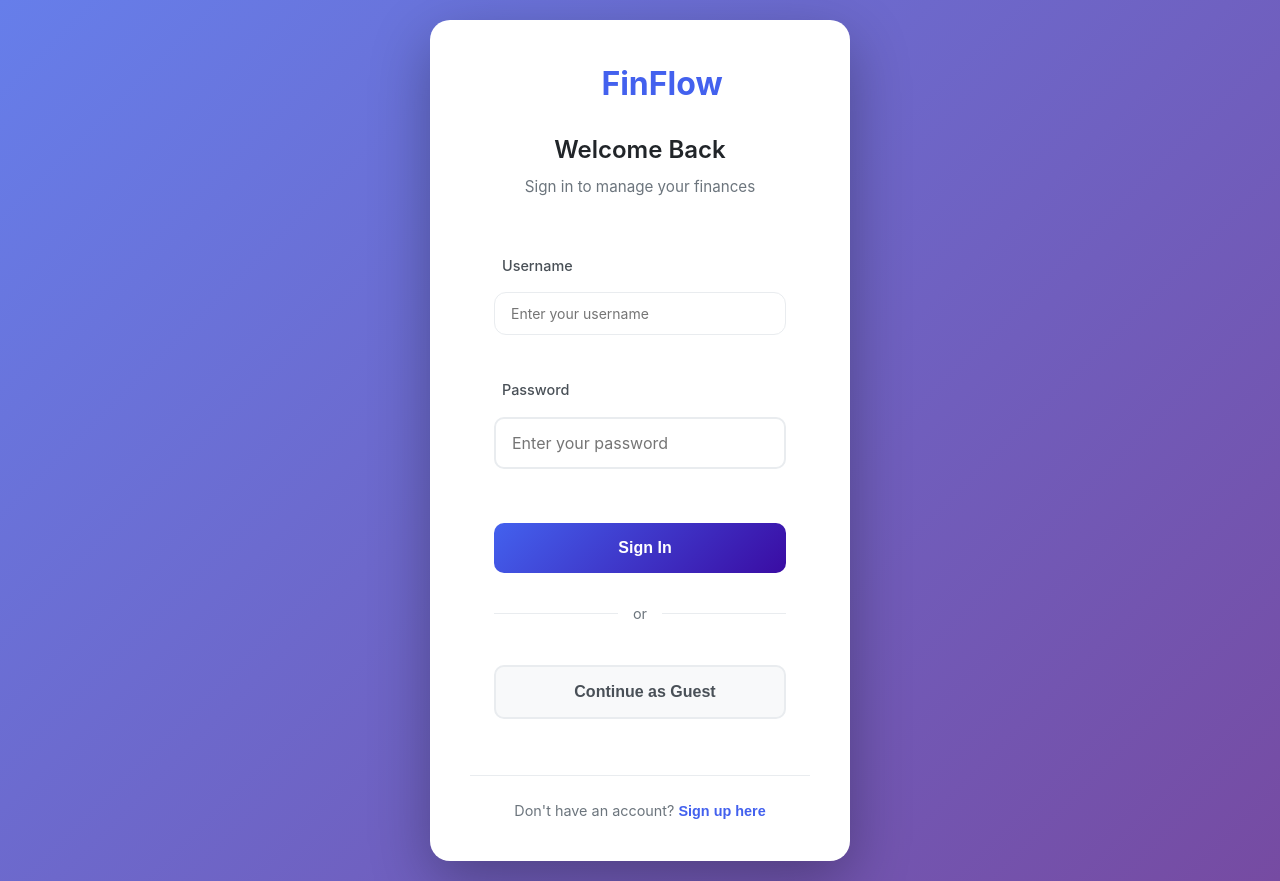
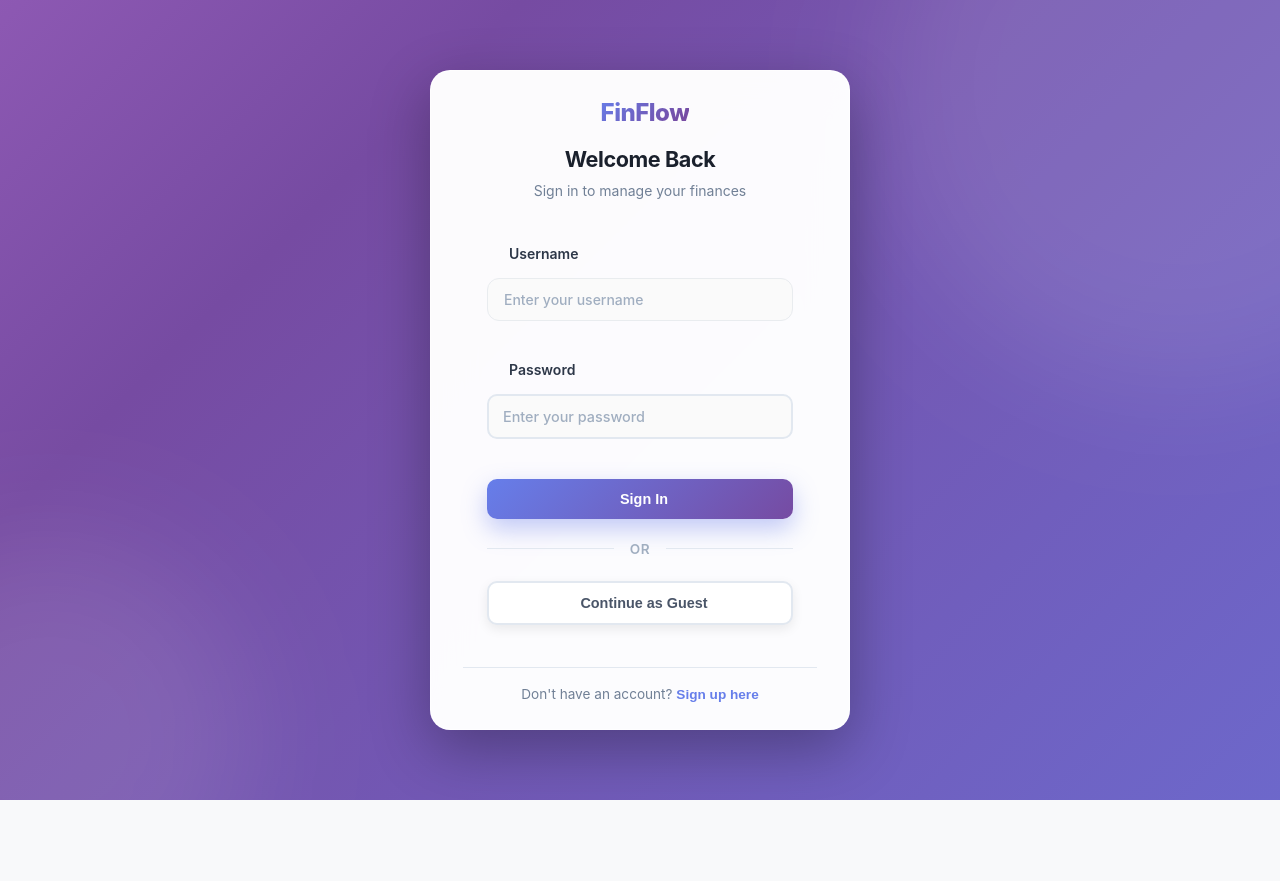
Before and after one commit to minilogWorks/finflow.tsx, a React (Vite) app: page /login in a window 1280 px wide. After the commit the page ends 800 px from the top, so only its background shows below. Built offline with nearby package versions, Linux system fonts and the light colour scheme.

Commit message:
better login
only Auth.css was altered

```diff
--- a/src/pages/auth/Auth.css
+++ b/src/pages/auth/Auth.css
@@ -1,165 +1,485 @@
+/* Animations */
+@keyframes fadeIn {
+  from {
+    opacity: 0;
+    transform: translateY(20px);
+  }
+  to {
+    opacity: 1;
+    transform: translateY(0);
+  }
+}
+
+@keyframes gradientFlow {
+  0% { background-position: 0% 50%; }
+  50% { background-position: 100% 50%; }
+  100% { background-position: 0% 50%; }
+}
+
+@keyframes pulse {
+  0%, 100% { opacity: 0.6; }
+  50% { opacity: 1; }
+}
+
+@keyframes float {
+  0%, 100% { transform: translateY(0) rotate(0deg); }
+  50% { transform: translateY(-15px) rotate(3deg); }
+}
+
+/* Main Container */
 .auth-container {
   min-height: 100vh;
   display: flex;
   align-items: center;
   justify-content: center;
-  background: linear-gradient(135deg, #667eea 0%, #764ba2 100%);
+  background: linear-gradient(-45deg, #667eea, #764ba2, #f093fb, #4facfe);
+  background-size: 400% 400%;
+  animation: gradientFlow 12s ease infinite;
   padding: 20px;
+  position: relative;
+  overflow: hidden;
 }
 
+.auth-container::before,
+.auth-container::after {
+  content: "";
+  position: absolute;
+  border-radius: 50%;
+  background: rgba(255, 255, 255, 0.1);
+  filter: blur(60px);
+}
+
+.auth-container::before {
+  width: 600px;
+  height: 600px;
+  top: -200px;
+  right: -200px;
+  animation: float 10s ease-in-out infinite;
+}
+
+.auth-container::after {
+  width: 400px;
+  height: 400px;
+  bottom: -150px;
+  left: -150px;
+  animation: float 15s ease-in-out infinite reverse;
+}
+
+/* Background Character */
+.auth-character-bg {
+  position: absolute;
+  top: 50%;
+  left: 50%;
+  transform: translate(-50%, -50%);
+  width: 350px;
+  height: 350px;
+  opacity: 0.08;
+  z-index: 0;
+  pointer-events: none;
+  transition: all 0.5s cubic-bezier(0.68, -0.55, 0.265, 1.55);
+}
+
+.auth-character-bg.hiding {
+  opacity: 0.15;
+  transform: translate(-50%, -50%) scale(1.1);
+}
+
+.auth-character-bg .character-face {
+  width: 100%;
+  height: 100%;
+  background: radial-gradient(circle at 30% 30%, rgba(255, 255, 255, 0.5), transparent),
+              linear-gradient(135deg, rgba(102, 126, 234, 0.9), rgba(118, 75, 162, 0.9));
+  border-radius: 50%;
+  position: relative;
+  box-shadow: inset 0 -40px 80px rgba(0, 0, 0, 0.3);
+  animation: float 6s ease-in-out infinite;
+}
+
+.auth-character-bg .character-eyes {
+  position: absolute;
+  top: 42%;
+  left: 50%;
+  transform: translate(-50%, -50%);
+  width: 180px;
+  display: flex;
+  justify-content: space-between;
+  transition: all 0.4s ease;
+}
+
+.auth-character-bg .eye {
+  width: 60px;
+  height: 60px;
+  background: white;
+  border-radius: 50%;
+  position: relative;
+  box-shadow: 0 8px 20px rgba(0, 0, 0, 0.3);
+  overflow: hidden;
+}
+
+.auth-character-bg .pupil {
+  width: 28px;
+  height: 28px;
+  background: radial-gradient(circle at 35% 35%, #2a2a2a, #000);
+  border-radius: 50%;
+  position: absolute;
+  top: 50%;
+  left: 50%;
+  transform: translate(-50%, -50%);
+  transition: all 0.3s ease;
+}
+
+.auth-character-bg .pupil::after {
+  content: "";
+  position: absolute;
+  width: 10px;
+  height: 10px;
+  background: white;
+  border-radius: 50%;
+  top: 5px;
+  left: 7px;
+}
+
+.auth-character-bg .character-mouth {
+  position: absolute;
+  bottom: 30%;
+  left: 50%;
+  transform: translateX(-50%);
+  width: 70px;
+  height: 35px;
+  border-bottom: 6px solid rgba(0, 0, 0, 0.25);
+  border-radius: 0 0 70px 70px;
+  transition: all 0.4s ease;
+}
+
+.auth-character-bg .character-hands {
+  position: absolute;
+  width: 100%;
+  height: 100%;
+  top: 0;
+  left: 0;
+}
+
+.auth-character-bg .hand {
+  position: absolute;
+  width: 90px;
+  height: 90px;
+  background: radial-gradient(circle at 35% 35%, rgba(255, 255, 255, 0.3), transparent),
+              linear-gradient(135deg, rgba(118, 75, 162, 0.9), rgba(240, 147, 251, 0.9));
+  border-radius: 50%;
+  box-shadow: 0 8px 30px rgba(118, 75, 162, 0.4);
+  transition: all 0.6s cubic-bezier(0.68, -0.55, 0.265, 1.55);
+  opacity: 0;
+  transform: scale(0.3);
+}
+
+.auth-character-bg .hand.left {
+  top: 36%;
+  left: -50px;
+}
+
+.auth-character-bg .hand.right {
+  top: 36%;
+  right: -50px;
+}
+
+.auth-character-bg.hiding .hand {
+  opacity: 1;
+  transform: scale(1);
+}
+
+.auth-character-bg.hiding .hand.left {
+  left: 50px;
+}
+
+.auth-character-bg.hiding .hand.right {
+  right: 50px;
+}
+
+.auth-character-bg.hiding .character-eyes {
+  opacity: 0.2;
+  transform: translate(-50%, -50%) scale(0.8);
+}
+
+.auth-character-bg.hiding .character-mouth {
+  border-radius: 70px 70px 0 0;
+  border-bottom: none;
+  border-top: 6px solid rgba(0, 0, 0, 0.25);
+  bottom: 32%;
+}
+
+/* Auth Card */
 .auth-card {
-  background: white;
+  background: rgba(255, 255, 255, 0.98);
+  backdrop-filter: blur(20px);
   border-radius: 20px;
-  padding: 40px;
+  padding: 24px 32px;
   width: 100%;
   max-width: 420px;
-  box-shadow: 0 20px 60px rgba(0, 0, 0, 0.3);
+  box-shadow: 0 20px 60px rgba(0, 0, 0, 0.3),
+              0 0 1px rgba(255, 255, 255, 0.8) inset;
+  border: 1px solid rgba(255, 255, 255, 0.7);
+  position: relative;
+  z-index: 1;
+  animation: fadeIn 0.6s ease;
 }
 
+/* Header */
 .auth-header {
   text-align: center;
-  margin-bottom: 32px;
+  margin-bottom: 18px;
 }
 
 .auth-logo {
   display: flex;
   align-items: center;
   justify-content: center;
-  gap: 12px;
-  margin-bottom: 24px;
-  color: #4361ee;
+  gap: 10px;
+  margin-bottom: 12px;
 }
 
-.auth-logo i {
-  width: 32px;
-  height: 32px;
+.auth-logo img {
+  width: 36px;
+  height: 36px;
+  object-fit: contain;
+  animation: pulse 3s ease-in-out infinite;
 }
 
 .auth-logo h1 {
-  font-size: 2rem;
-  font-weight: 700;
+  font-size: 1.5rem;
+  font-weight: 800;
   margin: 0;
+  background: linear-gradient(135deg, #667eea, #764ba2, #f093fb);
+  background-size: 200% auto;
+  -webkit-background-clip: text;
+  -webkit-text-fill-color: transparent;
+  background-clip: text;
+  letter-spacing: -0.02em;
 }
 
 .auth-header h2 {
-  font-size: 1.5rem;
-  font-weight: 600;
-  color: #212529;
-  margin: 0 0 8px 0;
+  font-size: 1.35rem;
+  font-weight: 700;
+  color: #1a202c;
+  margin: 0 0 4px 0;
+  letter-spacing: -0.02em;
 }
 
 .auth-header p {
-  color: #6c757d;
+  color: #718096;
   margin: 0;
-  font-size: 0.95rem;
+  font-size: 0.875rem;
 }
 
-.auth-error {
-  background: #ffe3e3;
-  border: 1px solid #ff6b6b;
-  color: #d32f2f;
-  padding: 12px 16px;
+/* Alerts */
+.auth-error,
+.auth-success {
+  padding: 10px 14px;
   border-radius: 10px;
   display: flex;
   align-items: center;
   gap: 10px;
-  margin-bottom: 20px;
-  font-size: 0.9rem;
+  margin-bottom: 16px;
+  font-size: 0.8rem;
+  font-weight: 500;
+  animation: fadeIn 0.3s ease;
+}
+
+.auth-error {
+  background: linear-gradient(135deg, #fff5f5, #fed7d7);
+  border: 1px solid #fc8181;
+  color: #c53030;
+  box-shadow: 0 4px 12px rgba(252, 129, 129, 0.2);
+}
+
+.auth-error i {
+  color: #e53e3e;
+  width: 20px;
+  height: 20px;
 }
 
 .auth-success {
-  background: #d4edda;
-  border: 1px solid #c3e6cb;
-  color: #155724;
-  padding: 12px 16px;
-  border-radius: 10px;
-  display: flex;
-  align-items: center;
-  gap: 10px;
-  margin-bottom: 20px;
-  font-size: 0.9rem;
+  background: linear-gradient(135deg, #f0fff4, #c6f6d5);
+  border: 1px solid #68d391;
+  color: #2f855a;
+  box-shadow: 0 4px 12px rgba(104, 211, 145, 0.2);
 }
 
+.auth-success i {
+  color: #38a169;
+  width: 20px;
+  height: 20px;
+}
+
+/* Form */
 .auth-form {
   display: flex;
   flex-direction: column;
-  gap: 20px;
+  gap: 14px;
 }
 
 .form-group {
   display: flex;
   flex-direction: column;
-  gap: 8px;
+  gap: 6px;
 }
 
 .form-group label {
-  font-weight: 500;
-  color: #495057;
-  font-size: 0.9rem;
+  font-weight: 600;
+  color: #2d3748;
+  font-size: 0.875rem;
   display: flex;
   align-items: center;
-  gap: 8px;
+  gap: 6px;
+}
+
+.form-group label i {
+  width: 16px;
+  height: 16px;
+  color: #667eea;
 }
 
 .form-group input {
-  padding: 14px 16px;
-  border: 2px solid #e9ecef;
+  padding: 12px 14px;
+  border: 2px solid #e2e8f0;
   border-radius: 10px;
-  font-size: 1rem;
-  transition: all 0.2s ease;
+  font-size: 0.9rem;
+  transition: all 0.3s ease;
+  background: #fafafa;
+  color: #1a202c;
+  font-weight: 500;
+}
+
+.form-group input::placeholder {
+  color: #a0aec0;
+}
+
+.form-group input:hover {
+  border-color: #cbd5e0;
 }
 
 .form-group input:focus {
   outline: none;
-  border-color: #4361ee;
-  box-shadow: 0 0 0 3px rgba(67, 97, 238, 0.1);
+  border-color: #667eea;
+  background: white;
+  box-shadow: 0 0 0 4px rgba(102, 126, 234, 0.1);
+  transform: translateY(-1px);
 }
 
 .form-group input:disabled {
-  background: #f8f9fa;
+  background: #f7fafc;
   cursor: not-allowed;
+  opacity: 0.6;
 }
 
-.hint {
-  font-size: 0.75rem;
-  color: #6c757d;
-  margin-top: 4px;
+/* Password Toggle */
+.password-input-wrapper {
+  display: flex;
+  flex-direction: column;
+  gap: 8px;
 }
 
-.auth-button {
-  padding: 16px;
-  border: none;
-  border-radius: 10px;
-  font-size: 1rem;
-  font-weight: 600;
+.show-password-toggle {
+  display: flex;
+  align-items: center;
+  gap: 8px;
   cursor: pointer;
+  user-select: none;
+  font-size: 0.8rem;
+  color: #4a5568;
+  font-weight: 500;
   transition: all 0.2s ease;
+}
+
+.show-password-toggle:hover {
+  color: #667eea;
+}
+
+.show-password-toggle input[type="checkbox"] {
+  position: absolute;
+  opacity: 0;
+  pointer-events: none;
+}
+
+.checkbox-custom {
   display: flex;
   align-items: center;
   justify-content: center;
-  gap: 10px;
-  margin-top: 10px;
+  width: 20px;
+  height: 20px;
+  border: 2px solid #cbd5e0;
+  border-radius: 6px;
+  background: white;
+  transition: all 0.3s ease;
+  flex-shrink: 0;
+}
+
+.checkbox-custom i {
+  width: 14px;
+  height: 14px;
+  color: white;
+  opacity: 0;
+  transform: scale(0.5);
+  transition: all 0.3s ease;
+}
+
+.show-password-toggle input[type="checkbox"]:checked ~ .checkbox-custom {
+  background: linear-gradient(135deg, #667eea, #764ba2);
+  border-color: #667eea;
+  box-shadow: 0 4px 12px rgba(102, 126, 234, 0.3);
+}
+
+.show-password-toggle input[type="checkbox"]:checked ~ .checkbox-custom i {
+  opacity: 1;
+  transform: scale(1);
+}
+
+.show-password-toggle:hover .checkbox-custom {
+  border-color: #667eea;
+  transform: scale(1.05);
+}
+
+/* Buttons */
+.auth-button {
+  padding: 12px 20px;
+  border: none;
+  border-radius: 10px;
+  font-size: 0.9rem;
+  font-weight: 700;
+  cursor: pointer;
+  transition: all 0.3s ease;
+  display: flex;
+  align-items: center;
+  justify-content: center;
+  gap: 8px;
+  margin-top: 2px;
 }
 
 .auth-button.primary {
-  background: linear-gradient(135deg, #4361ee 0%, #3a0ca3 100%);
+  background: linear-gradient(135deg, #667eea, #764ba2);
   color: white;
+  box-shadow: 0 10px 25px rgba(102, 126, 234, 0.4);
 }
 
 .auth-button.primary:hover:not(:disabled) {
   transform: translateY(-2px);
-  box-shadow: 0 8px 20px rgba(67, 97, 238, 0.3);
+  box-shadow: 0 15px 35px rgba(102, 126, 234, 0.5);
+}
+
+.auth-button.primary:active:not(:disabled) {
+  transform: translateY(0);
 }
 
 .auth-button.guest {
-  background: #f8f9fa;
-  color: #495057;
-  border: 2px solid #e9ecef;
+  background: white;
+  color: #4a5568;
+  border: 2px solid #e2e8f0;
+  box-shadow: 0 4px 12px rgba(0, 0, 0, 0.08);
 }
 
 .auth-button.guest:hover:not(:disabled) {
-  background: #e9ecef;
-  border-color: #dee2e6;
+  background: #f7fafc;
+  border-color: #cbd5e0;
+  transform: translateY(-1px);
 }
 
 .auth-button:disabled {
@@ -168,54 +488,81 @@
   transform: none !important;
 }
 
+/* Divider */
 .auth-divider {
   display: flex;
   align-items: center;
   text-align: center;
-  margin: 10px 0;
+  margin: 6px 0;
 }
 
 .auth-divider::before,
 .auth-divider::after {
-  content: '';
+  content: "";
   flex: 1;
-  border-bottom: 1px solid #e9ecef;
+  border-bottom: 1px solid #e2e8f0;
 }
 
 .auth-divider span {
-  padding: 0 15px;
-  color: #6c757d;
-  font-size: 0.9rem;
+  padding: 0 16px;
+  color: #a0aec0;
+  font-size: 0.85rem;
+  font-weight: 600;
+  text-transform: uppercase;
+  letter-spacing: 0.05em;
 }
 
+/* Footer */
 .auth-footer {
   text-align: center;
-  margin-top: 32px;
-  padding-top: 24px;
-  border-top: 1px solid #e9ecef;
+  margin-top: 18px;
+  padding-top: 16px;
+  border-top: 1px solid #e2e8f0;
 }
 
 .auth-footer p {
-  color: #6c757d;
-  font-size: 0.9rem;
+  color: #718096;
+  font-size: 0.85rem;
   margin: 0;
 }
 
 .auth-link {
   background: none;
   border: none;
-  color: #4361ee;
-  font-weight: 600;
+  color: #667eea;
+  font-weight: 700;
   cursor: pointer;
   padding: 0;
-  font-size: 0.9rem;
+  font-size: 0.85rem;
+  transition: all 0.2s ease;
+  position: relative;
+}
+
+.auth-link::after {
+  content: "";
+  position: absolute;
+  bottom: -2px;
+  left: 0;
+  width: 0;
+  height: 2px;
+  background: #667eea;
+  transition: width 0.3s ease;
 }
 
 .auth-link:hover {
-  text-decoration: underline;
+  color: #5a67d8;
 }
 
-/* Spinning animation for loading */
+.auth-link:hover::after {
+  width: 100%;
+}
+
+.auth-link:disabled {
+  opacity: 0.6;
+  cursor: not-allowed;
+}
+
+/* Loading Spinner */
 .spin {
   animation: spin 1s linear infinite;
 }
@@ -224,3 +571,23 @@
   from { transform: rotate(0deg); }
   to { transform: rotate(360deg); }
 }
+
+/* Responsive */
+@media (max-width: 640px) {
+  .auth-card {
+    padding: 28px 24px;
+  }
+
+  .auth-character-bg {
+    width: 280px;
+    height: 280px;
+  }
+
+  .auth-logo h1 {
+    font-size: 1.5rem;
+  }
+
+  .auth-header h2 {
+    font-size: 1.25rem;
+  }
+}
```
